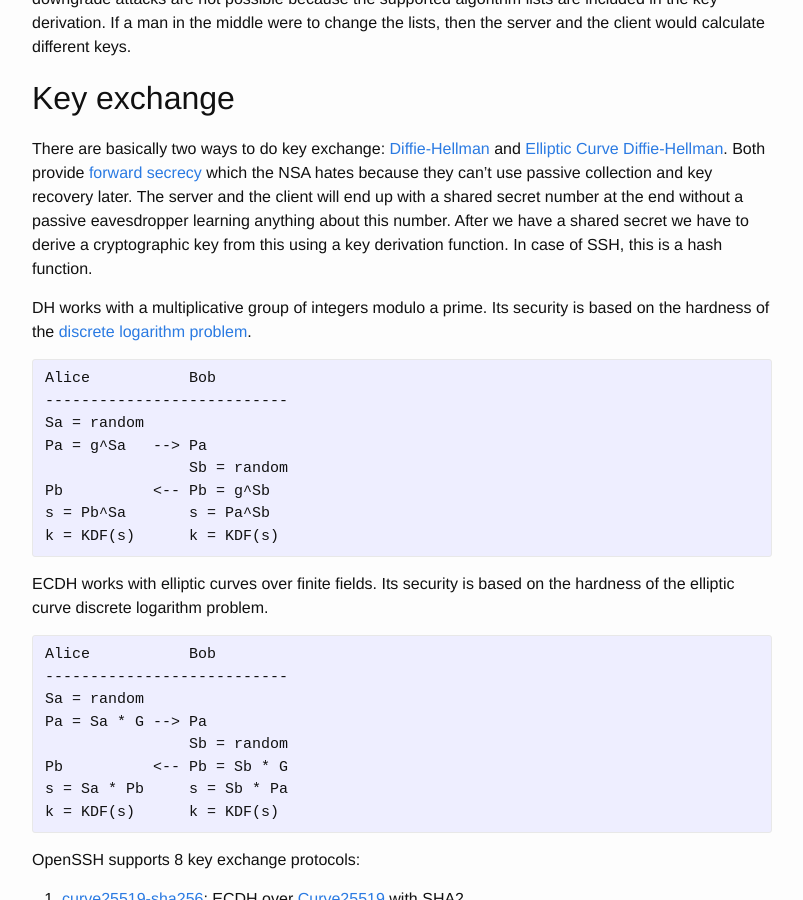
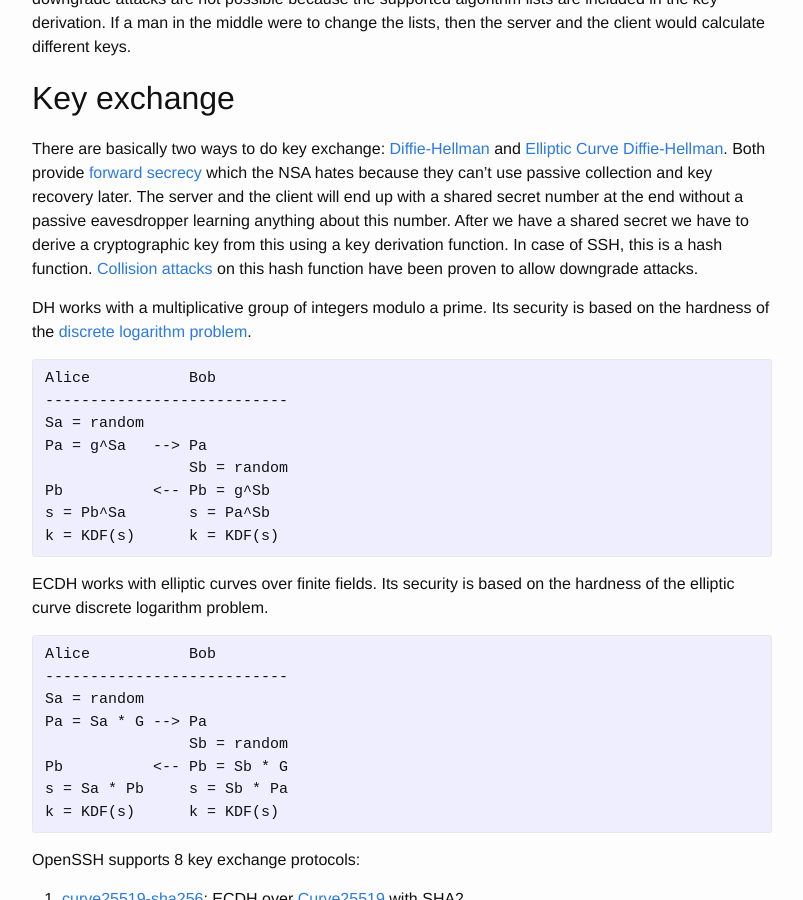
Before and after one commit to stribika/stribika.github.io, a Jekyll site: the page built from _posts/2015-01-04-secure-secure-shell.md, in a window 1280 px wide and 900 px high, scrolled down 597 px. Shown: the whole window, without its empty margins (238-1041 px from the left). Built offline with Jekyll 4.4.1, drawn with Linux system fonts in a browser that asks for light colours.

Commit message:
SLOTH link

```diff
--- a/_posts/2015-01-04-secure-secure-shell.md
+++ b/_posts/2015-01-04-secure-secure-shell.md
@@ -34,6 +34,7 @@ Both provide [forward secrecy][forward-secrecy] which the NSA hates because they
 The server and the client will end up with a shared secret number at the end without a passive eavesdropper learning anything about this number.
 After we have a shared secret we have to derive a cryptographic key from this using a key derivation function.
 In case of SSH, this is a hash function.
+[Collision attacks][sloth] on this hash function have been proven to allow downgrade attacks.
 
 DH works with a multiplicative group of integers modulo a prime.
 Its security is based on the hardness of the [discrete logarithm problem][dlp].
```
Also changed, not shown: other parts of _posts/2015-01-04-secure-secure-shell.md (+1 -0 lines).
